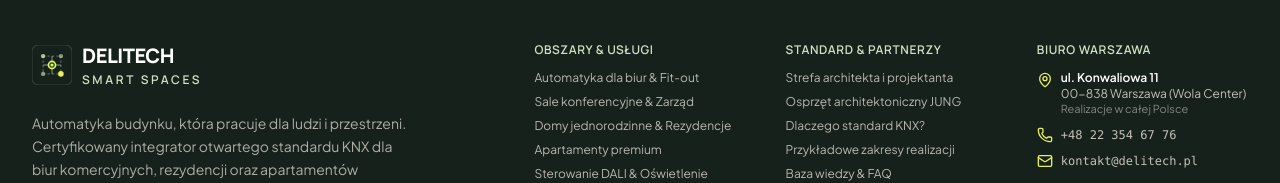
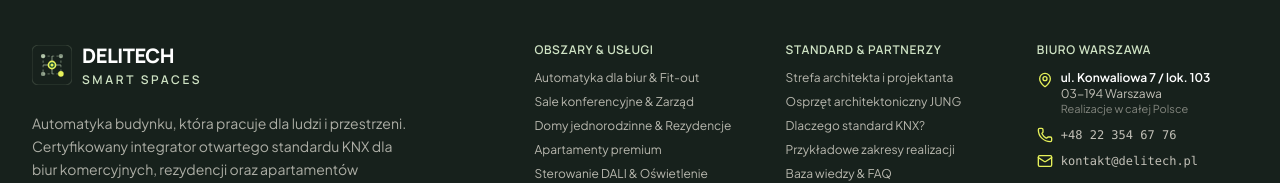
Before and after one commit to daromajowy/delitech, a React (Vite) app: page / in a window 1280 px wide. Shown: the part 6186-6369 px from the top of the page. Built offline with nearby package versions, Linux system fonts and the light colour scheme.

Commit message:
fix: update company address in footer

```diff
--- a/src/components/Footer.tsx
+++ b/src/components/Footer.tsx
@@ -195,8 +195,8 @@ export const Footer: React.FC<FooterProps> = ({ onNavigate, onOpenPrivacy }) =>
               <div className="flex items-start gap-2">
                 <MapPin className="w-4 h-4 text-[#E6F15A] shrink-0 mt-0.5" />
                 <div>
-                  <p className="font-semibold text-white">ul. Konwaliowa 11</p>
-                  <p>00-838 Warszawa (Wola Center)</p>
+                  <p className="font-semibold text-white">ul. Konwaliowa 7 / lok. 103</p>
+                  <p>03-194 Warszawa</p>
                   <p className="text-[11px] text-[#EDE9DF]/50">Realizacje w całej Polsce</p>
                 </div>
               </div>
```
